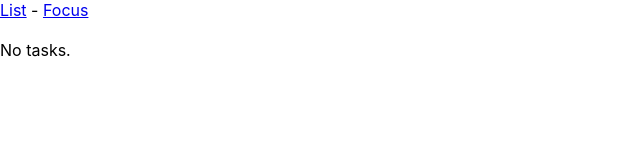
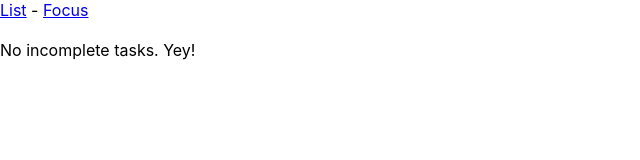
Before and after one commit to davidabu91/todo-list, a React (Create React App) app: page /focus in a window 1280 px wide. Shown: the top 160 px of the page, without its empty margins (0-640 px from the left). Built offline with nearby package versions, Linux system fonts and the light colour scheme.

Commit message:
Extract out update completion logic

```diff
--- a/src/App.tsx
+++ b/src/App.tsx
@@ -1,5 +1,5 @@
-import React, {SetStateAction, useState} from 'react';
-import { BrowserRouter, Route, Routes, NavLink  } from 'react-router-dom';
+import React, { useState } from 'react';
+import { BrowserRouter, Route, Routes, NavLink } from 'react-router-dom';
 import FocusScreen from './screens/FocusScreen';
 import ListScreen from './screens/ListScreen';
 import { Task } from './types';
@@ -8,7 +8,16 @@
 function App() {
 
   const [tasks, setTasks] = useState<Task[]>([]);
-  const tasksProps = {tasks, setTasks};
+
+  const updateTaskCompletion = (taskId: string, isComplete: boolean ) => {
+    setTasks(tasks => tasks.map(task => {
+      if (task.id === taskId) return { ...task, isComplete};
+      return task;
+    })
+    );
+  }
+
+  const tasksApi = { tasks, setTasks, updateTaskCompletion };
 
   return (
     <BrowserRouter>
@@ -20,8 +29,8 @@
       </nav>
       <br />
       <Routes >
-        <Route path='/' element={<ListScreen {...tasksProps} />} />
-        <Route path='/focus' element={<FocusScreen {...tasksProps}/>}/>
+        <Route path='/' element={<ListScreen {...tasksApi} />} />
+        <Route path='/focus' element={<FocusScreen {...tasksApi} />} />
       </Routes>
     </BrowserRouter>
   );
--- a/src/screens/FocusScreen.tsx
+++ b/src/screens/FocusScreen.tsx
@@ -3,9 +3,20 @@
 
 type Props = TasksProps & {};
 
-const FocusScreen: React.FC<Props> = ({tasks}) => {
-    const task = tasks[0];
-    return task ? <div>{task.label}</div> : <div>No tasks.</div>
+const FocusScreen: React.FC<Props> = ({ tasks, updateTaskCompletion }) => {
+    const task = tasks.filter(task => !task.isComplete)[0];
+
+    const handleMarkcompleted = () => {
+        updateTaskCompletion(task.id, true)
+    }
+
+    return task ?
+        <div>
+            <div>{task.label}</div>
+            <button onClick={handleMarkcompleted}>mark completed</button>
+        </div>
+        :
+        <div>No incomplete tasks. Yey!</div>
 }
 
 export default FocusScreen;
--- a/src/screens/ListScreen.tsx
+++ b/src/screens/ListScreen.tsx
@@ -6,7 +6,7 @@
 
 
 
-const ListScreen: React.FC<Props> = ({tasks, setTasks}) => {
+const ListScreen: React.FC<Props> = ({tasks, setTasks, updateTaskCompletion}) => {
 
     const [newTaskLabel, setNewTaskLabel] = useState('');
 
@@ -19,12 +19,8 @@
         }
     };
 
-    const handleTaskCompleteChange = (handleTask: Task) => (e: ChangeEvent<HTMLInputElement>) => {
-        setTasks(tasks => tasks.map(task => {
-            if (task.id === handleTask.id) return {...task, isComplete: e.target.checked};
-            return task;
-        })
-        );
+    const handleTaskCompleteChange = (task: Task) => (e: ChangeEvent<HTMLInputElement>) => {
+        updateTaskCompletion(task.id, e.target.checked);
     };
 
     const handleTaskDeleteClick = (handleTask: Task) => () => {
--- a/src/types.ts
+++ b/src/types.ts
@@ -7,4 +7,5 @@
 export type TasksProps = {
     tasks: Task[];
     setTasks: React.Dispatch<React.SetStateAction<Task[]>>;
+    updateTaskCompletion: (taskId: string, isComplete: boolean) => void;
 }
```
